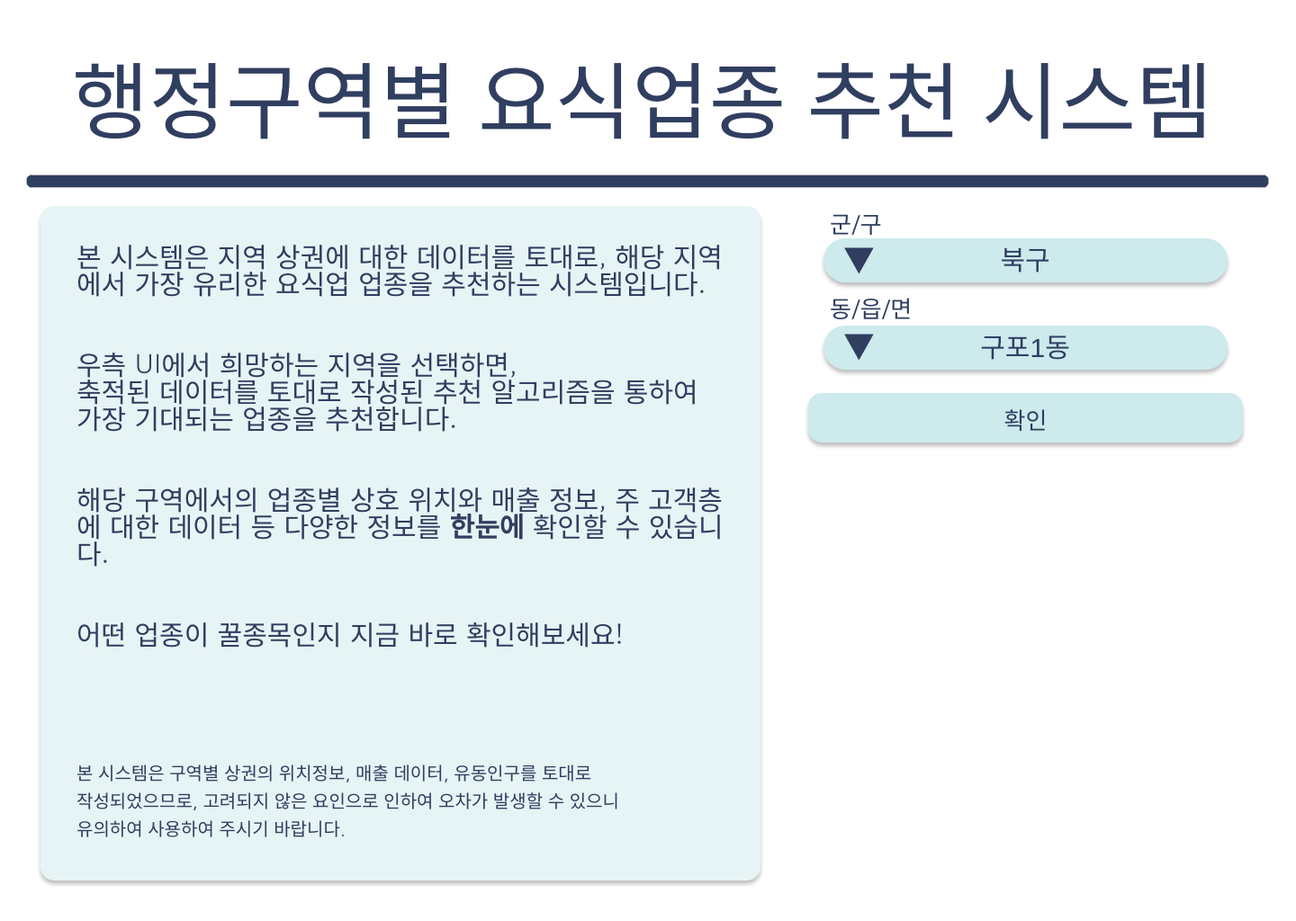
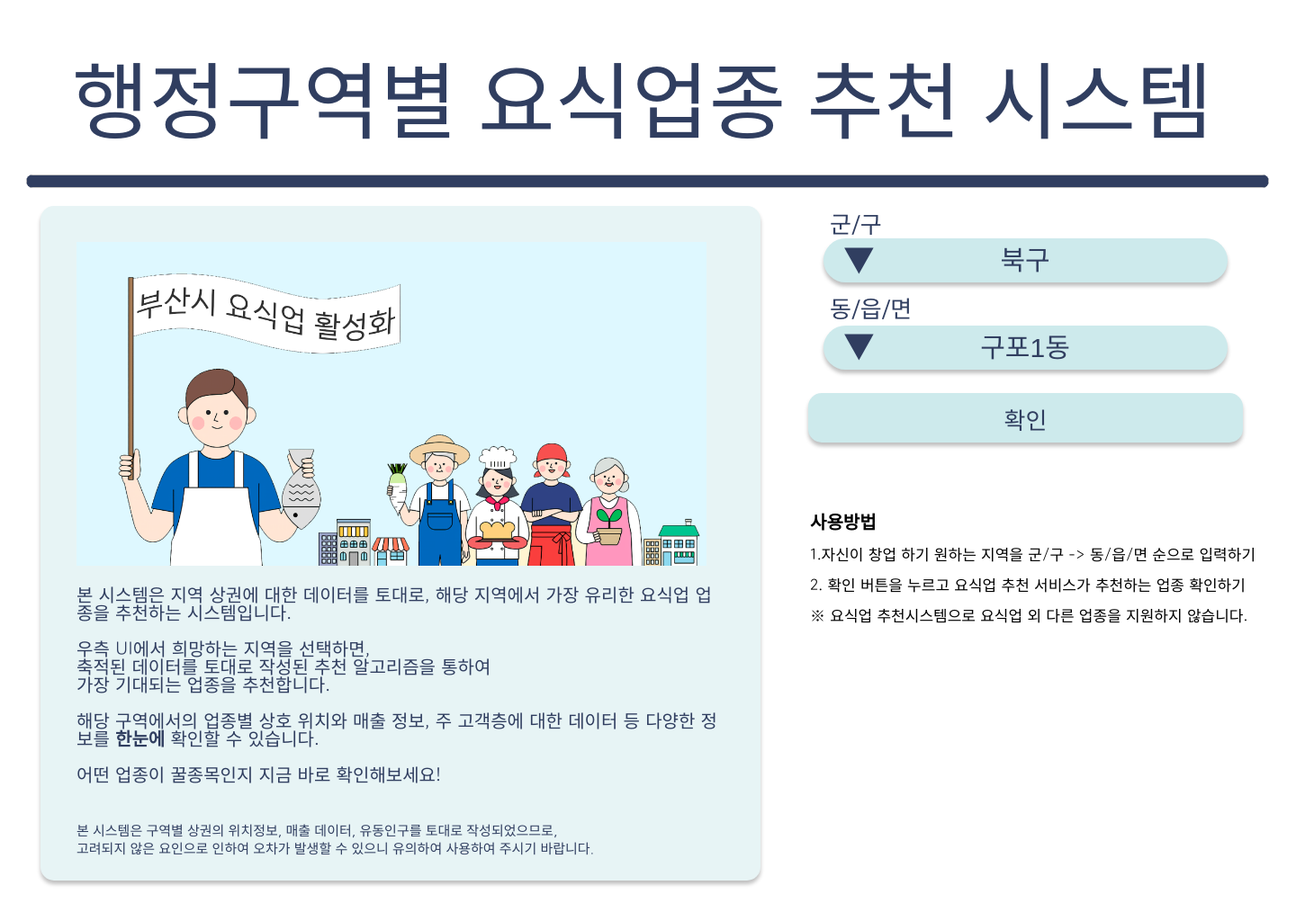
Before and after one commit to rhenus9911/software_project, a Flask app: page / in a window 1440 px wide. Shown: the whole page at 90% size. Run offline with Flask 3, Linux system fonts and the light colour scheme; parts of the project's set-up code (start-up, migrations or seed data) failed here and were passed over; some libraries are stand-ins or nearby versions; some web fonts are replaced.

Commit message:
Update index.html

```diff
--- a/templates/index.html
+++ b/templates/index.html
@@ -294,19 +294,27 @@
       <img class="line" />
       <div class="main-title">행정구역별 요식업종 추천 시스템</div>
       <div class="introduce">
-        <div style="padding:40px; font-family: 'Gowun Dodum', sans-serif;" >
-          본 시스템은 지역 상권에 대한 데이터를 토대로, 해당 지역에서 가장 유리한 요식업 업종을 추천하는 시스템입니다.<br><br><br>
+        <div style="padding:40px; font-family: 'Gowun Dodum', sans-serif; font-size:20px" >
+          <img src="../static/images/01.png" width="700px" height="360px"><br><br>
+          본 시스템은 지역 상권에 대한 데이터를 토대로, 해당 지역에서 가장 유리한 요식업 업종을 추천하는 시스템입니다.<br><br>
 
-          우측 UI에서 희망하는 지역을 선택하면,<br> 축적된 데이터를 토대로 작성된 추천 알고리즘을 통하여<br> 가장 기대되는 업종을 추천합니다.<br><br><br>
+          우측 UI에서 희망하는 지역을 선택하면,<br> 축적된 데이터를 토대로 작성된 추천 알고리즘을 통하여<br> 가장 기대되는 업종을 추천합니다.<br><br>
 
-          해당 구역에서의 업종별 상호 위치와 매출 정보, 주 고객층에 대한 데이터 등 다양한 정보를 <span style="font-weight:bold;">한눈에</span> 확인할 수 있습니다.<br><br><br>
+          해당 구역에서의 업종별 상호 위치와 매출 정보, 주 고객층에 대한 데이터 등 다양한 정보를 <span style="font-weight:bold;">한눈에</span> 확인할 수 있습니다.<br><br>
 
-          어떤 업종이 꿀종목인지 지금 바로 확인해보세요!<br><br><br><br><br>
-          <span style="font-size:20px; font-family: 'Nanum Gothic', sans-serif;">
-            본 시스템은 구역별 상권의 위치정보, 매출 데이터, 유동인구를 토대로<br> 작성되었으므로, 고려되지 않은 요인으로 인하여 오차가 발생할 수 있으니<br> 유의하여 사용하여 주시기 바랍니다.
+          어떤 업종이 꿀종목인지 지금 바로 확인해보세요!<br><br><br>
+          <span style="font-size:15px; font-family: 'Nanum Gothic', sans-serif;">
+            본 시스템은 구역별 상권의 위치정보, 매출 데이터, 유동인구를 토대로 작성되었으므로,<br> 고려되지 않은 요인으로 인하여 오차가 발생할 수 있으니 유의하여 사용하여 주시기 바랍니다.
           </span>
 
+        </div>
+
       </div>
+      <div style="position:absolute; left:900px; top:570px; font-family: 'Gowun Dodum'; font-size:17px">
+        <span style="font-size:20px; font-weight:bold">사용방법</span><br><br>
+        1.자신이 창업 하기 원하는 지역을 군/구 -> 동/읍/면 순으로 입력하기<br><br>
+        2. 확인 버튼을  누르고 요식업 추천 서비스가 추천하는 업종 확인하기<br><br>
+        ※ 요식업 추천시스템으로 요식업 외 다른 업종을 지원하지 않습니다.<br>
       </div>
     </div>
   </div>
```
